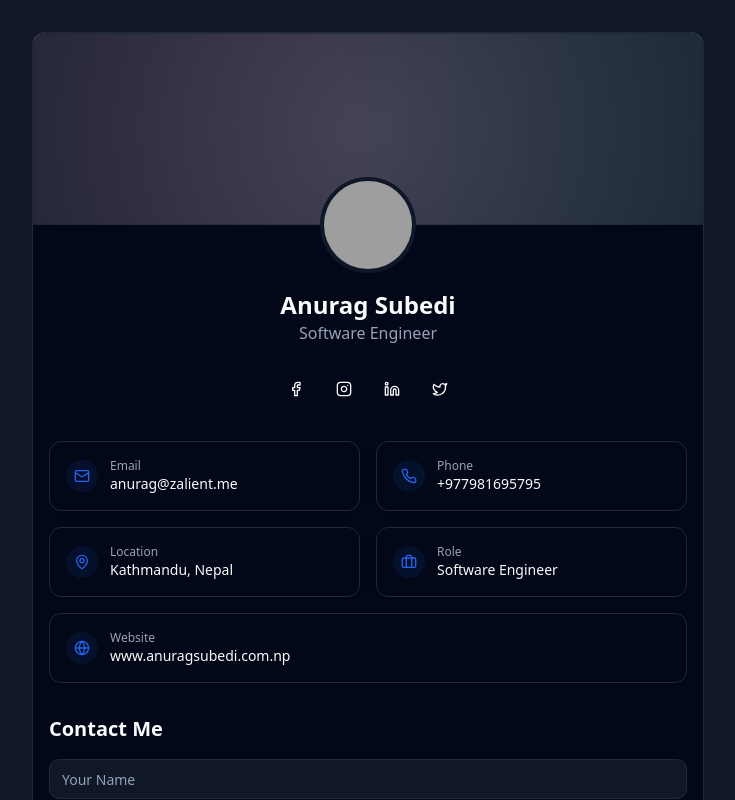
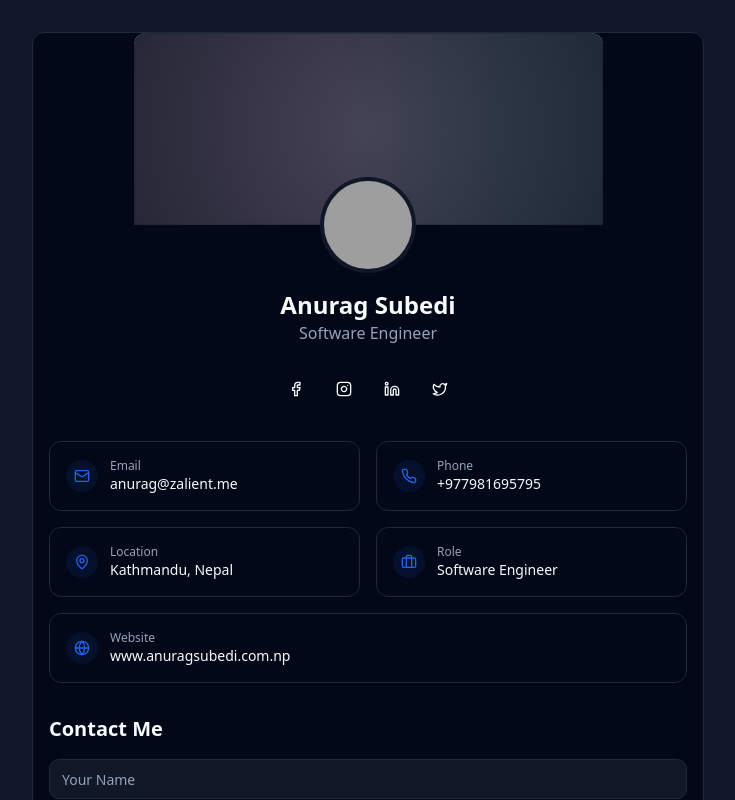
Before and after one commit to kritan-1/my-contact-page, a React (Vite) app: page / in a window 1280 px wide. Shown: the top 800 px of the page, without its empty margins (272-1007 px from the left). Built offline with nearby package versions, Linux system fonts and the light colour scheme; grey boxes are pictures that could not be loaded.

Commit message:
Update cover image width for responsiveness
Set the cover image width to 70% for desktop view and 100% for mobile view in the ProfileBanner component.
[skip gpt_engineer]

```diff
--- a/src/components/ProfileBanner.tsx
+++ b/src/components/ProfileBanner.tsx
@@ -6,9 +6,11 @@ interface ProfileBannerProps {
 
 export const ProfileBanner = ({ className }: ProfileBannerProps) => {
   return (
-    <div className={cn("relative w-full h-48 overflow-hidden rounded-t-xl", className)}>
-      <div className="absolute inset-0 holographic-banner" />
-      <div className="absolute inset-0 profile-gradient" />
+    <div className={cn("relative w-full flex justify-center", className)}>
+      <div className="relative w-full sm:w-[70%] h-48 overflow-hidden rounded-t-xl">
+        <div className="absolute inset-0 holographic-banner" />
+        <div className="absolute inset-0 profile-gradient" />
+      </div>
     </div>
   );
 };
```
